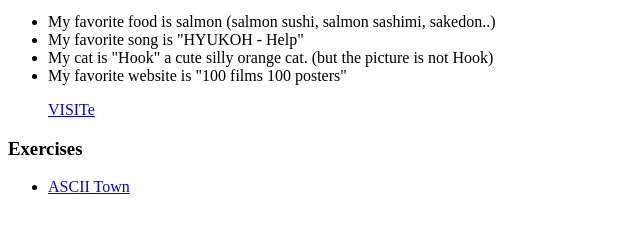
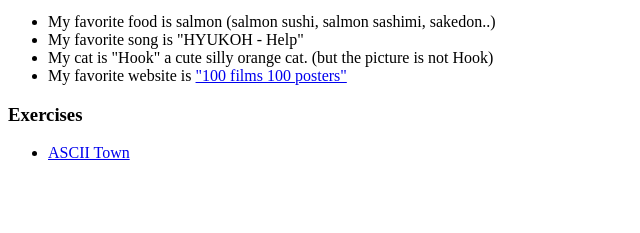
Before and after one commit to n1yhc/UIDesign1, a plain HTML site: page index.html in a window 1280 px wide. Shown: the part 421-654 px from the top of the page, without its empty margins (0-640 px from the left). Drawn offline with Linux system fonts and the light colour scheme.

Commit message:
link edit 6

```diff
--- a/index.html
+++ b/index.html
@@ -24,7 +24,7 @@
         <li>My favorite food is salmon (salmon sushi, salmon sashimi, sakedon..) </li>
         <li>My favorite song is "HYUKOH - Help" </HYUKOH></li>
         <li>My cat is "Hook" a cute silly orange cat. (but the picture is not Hook)  </HYUKOH></li>
-        <li>My favorite website is "100 films 100 posters"</li><a href="http://100films100posters.com/" target="_blank"> <p>VISITe</p></a>
+        <li>My favorite website is <a href="http://100films100posters.com/" target="_blank">"100 films 100 posters"</a></li>
       </ul>
       <h3>Exercises</h3>
       <ul>
```
